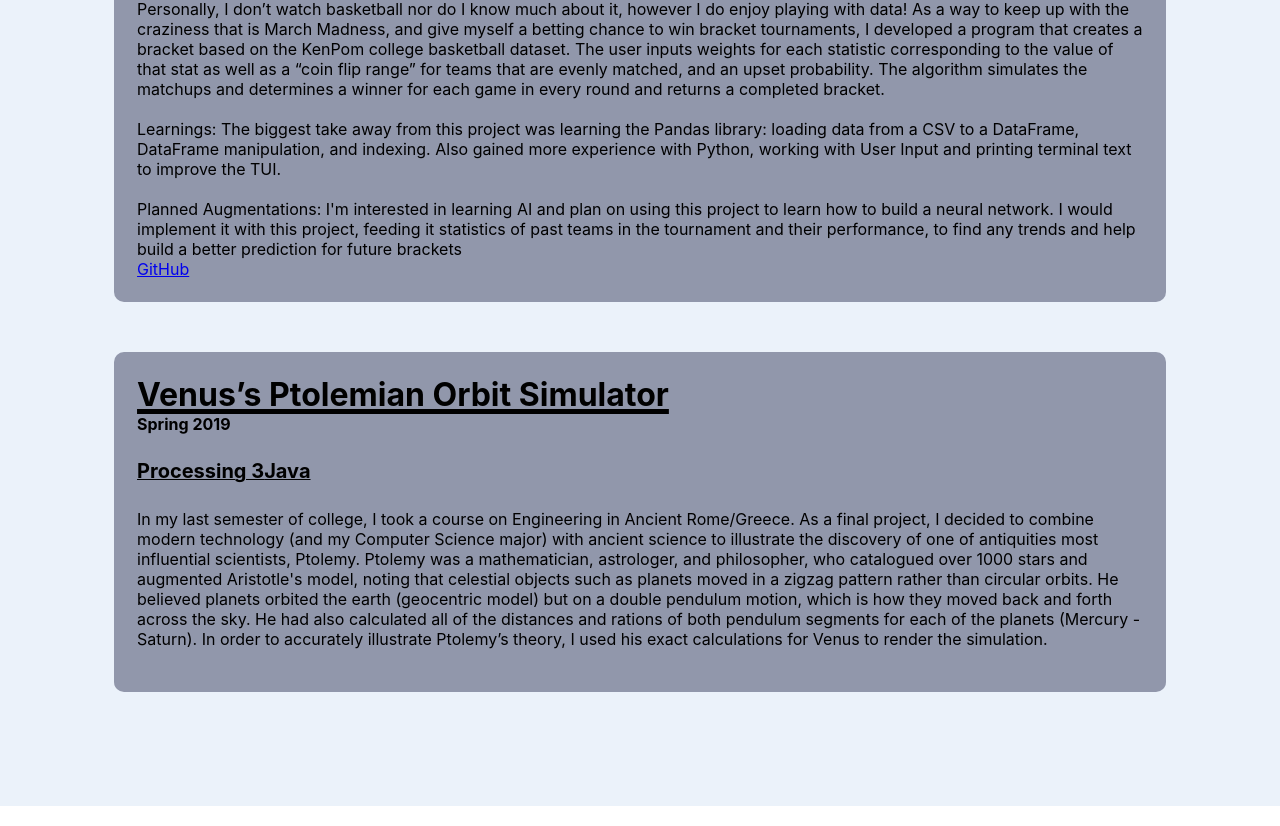
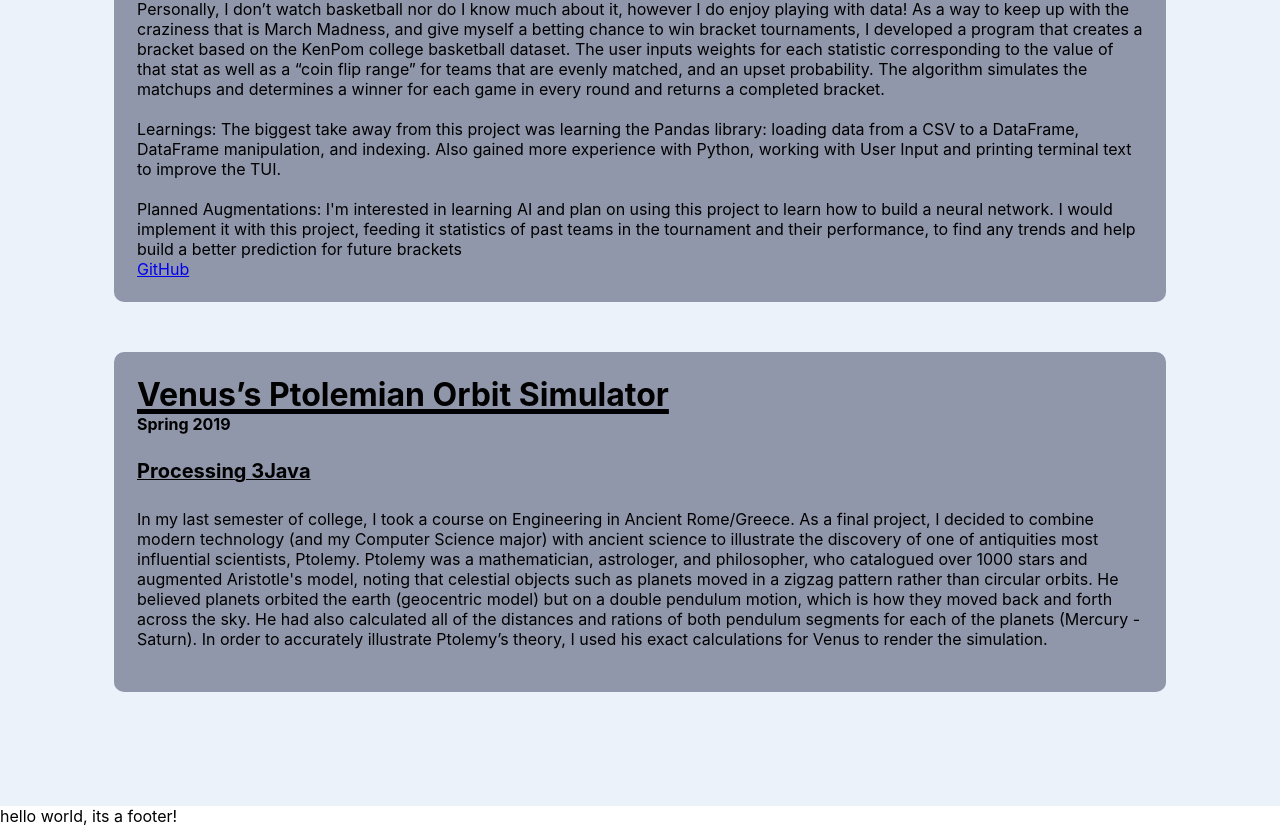
Before and after one commit to etiennecossart/portfolio_site, a React (Create React App) app: page / in a window 1280 px wide. Shown: the part 2363-3189 px from the top of the page. Built offline with nearby package versions, Linux system fonts and the light colour scheme.

Commit message:
added footer

```diff
--- a/src/App.js
+++ b/src/App.js
@@ -2,6 +2,8 @@ import './App.css';
 import Header from './Components/HeaderStuff/Header'
 import Bio from './Components/BioStuff/Bio'
 import ProjectList from './Components/Projects/ProjectList'
+import Footer from './Components/FooterStuff/Footer'
+
 function App() {
   return (
     <div className="App">
@@ -12,7 +14,9 @@ function App() {
       <div id="Projects">
         <ProjectList />
       </div>
-
+      <div id="Footer">
+        <Footer />
+      </div>
     </div>
   );
 }
--- /dev/null
+++ b/src/Components/FooterStuff/Footer.js
@@ -0,0 +1,12 @@
+import React from 'react'
+
+function Footer(){
+    return(
+        <div>
+            hello world, its a footer!
+        </div>
+    )
+}
+
+
+export default Footer
```
Also changed, not shown: src/Components/FooterStuff/Footer.css (added).
